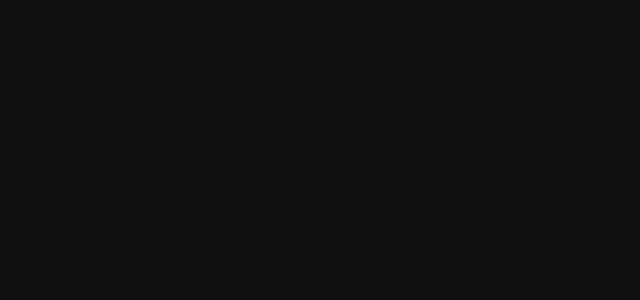
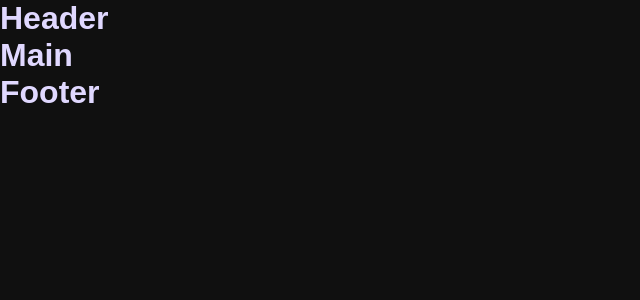
Before and after one commit to abdoachhoubi/init, a Next.js app: page / in a window 1280 px wide. Shown: the top 300 px of the page, without its empty margins (0-640 px from the left). Built offline with nearby package versions, Linux system fonts and the light colour scheme; a web font is replaced by a local one.

Commit message:
Added containers to the home page

```diff
--- a/pages/index.js
+++ b/pages/index.js
@@ -1,16 +1,20 @@
 import Head from "next/head";
+import { Header, Main, Footer } from "../containers";
 
 export default function Home() {
   return (
     <div>
       <Head>
-        <title>init</title>
+        <title>init - acronym finder</title>
         <meta
           name="description"
           content="Acronym finder, it finds meanings of all acronyms including WTF? -> Where's The Food?"
         />
         <link rel="icon" href="/favicon.ico" />
       </Head>
+      <Header />
+      <Main />
+      <Footer />
     </div>
   );
 }
```
